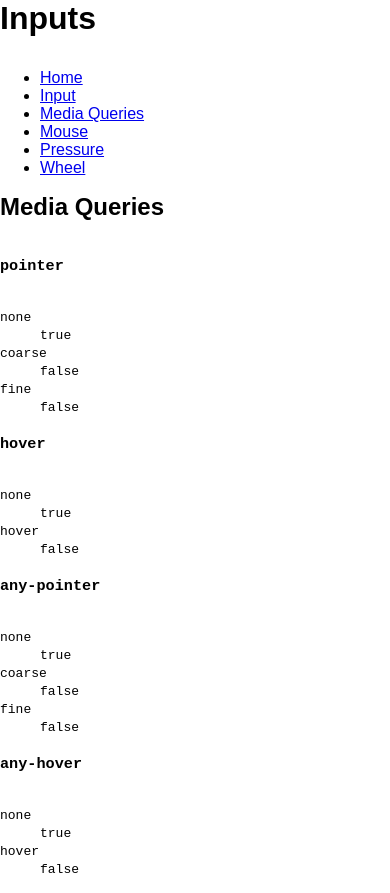
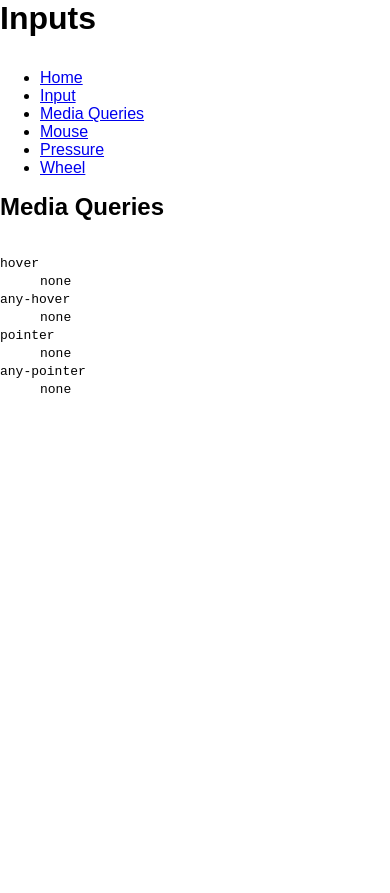
Before and after one commit to j-/inputs, a React app: page /#/media-queries in a window 390 px wide. After the commit the page ends 844 px from the top, so only its background shows below. Built offline with nearby package versions, Linux system fonts and the light colour scheme.

Commit message:
Simplify media query screen

```diff
--- a/src/routes/MediaQueries.tsx
+++ b/src/routes/MediaQueries.tsx
@@ -2,9 +2,9 @@ import * as React from 'react';
 import { BrowserRouterProps } from 'react-router-dom';
 import MediaQuery from '../components/MediaQuery';
 
-const Matches: React.StatelessComponent<{ query: string }> = ({ query }) => (
-	<MediaQuery mediaQuery={query}>
-		{(matches) => matches ? 'true' : 'false'}
+const Matches: React.StatelessComponent<{ feature: string, value: string }> = ({ feature, value }) => (
+	<MediaQuery mediaQuery={`(${feature}: ${value})`}>
+		{(matches) => matches ? <code>{value}</code> : null}
 	</MediaQuery>
 );
 
@@ -12,50 +12,32 @@ const MediaQueries: React.StatelessComponent<BrowserRouterProps> = () => (
 	<div>
 		<h2>Media Queries</h2>
 
-		<h3><code>pointer</code></h3>
+		<dl>
+			<dt><code>hover</code></dt>
+			<dd>
+				<Matches feature="hover" value="none" />
+				<Matches feature="hover" value="hover" />
+			</dd>
 
-		<dl>
-			<dt><code>none</code></dt>
-			<dd><code><Matches query="(pointer: none)" /></code></dd>
+			<dt><code>any-hover</code></dt>
+			<dd>
+				<Matches feature="any-hover" value="none" />
+				<Matches feature="any-hover" value="hover" />
+			</dd>
 
-			<dt><code>coarse</code></dt>
-			<dd><code><Matches query="(pointer: coarse)" /></code></dd>
+			<dt><code>pointer</code></dt>
+			<dd>
+				<Matches feature="pointer" value="none" />
+				<Matches feature="pointer" value="coarse" />
+				<Matches feature="pointer" value="fine" />
+			</dd>
 
-			<dt><code>fine</code></dt>
-			<dd><code><Matches query="(pointer: fine)" /></code></dd>
-		</dl>
-
-		<h3><code>hover</code></h3>
-
-		<dl>
-			<dt><code>none</code></dt>
-			<dd><code><Matches query="(hover: none)" /></code></dd>
-
-			<dt><code>hover</code></dt>
-			<dd><code><Matches query="(hover: hover)" /></code></dd>
-		</dl>
-
-		<h3><code>any-pointer</code></h3>
-
-		<dl>
-			<dt><code>none</code></dt>
-			<dd><code><Matches query="(any-pointer: none)" /></code></dd>
-
-			<dt><code>coarse</code></dt>
-			<dd><code><Matches query="(any-pointer: coarse)" /></code></dd>
-
-			<dt><code>fine</code></dt>
-			<dd><code><Matches query="(any-pointer: fine)" /></code></dd>
-		</dl>
-
-		<h3><code>any-hover</code></h3>
-
-		<dl>
-			<dt><code>none</code></dt>
-			<dd><code><Matches query="(any-hover: none)" /></code></dd>
-
-			<dt><code>hover</code></dt>
-			<dd><code><Matches query="(any-hover: hover)" /></code></dd>
+			<dt><code>any-pointer</code></dt>
+			<dd>
+				<Matches feature="any-pointer" value="none" />
+				<Matches feature="any-pointer" value="coarse" />
+				<Matches feature="any-pointer" value="fine" />
+			</dd>
 		</dl>
 	</div>
 );
```
